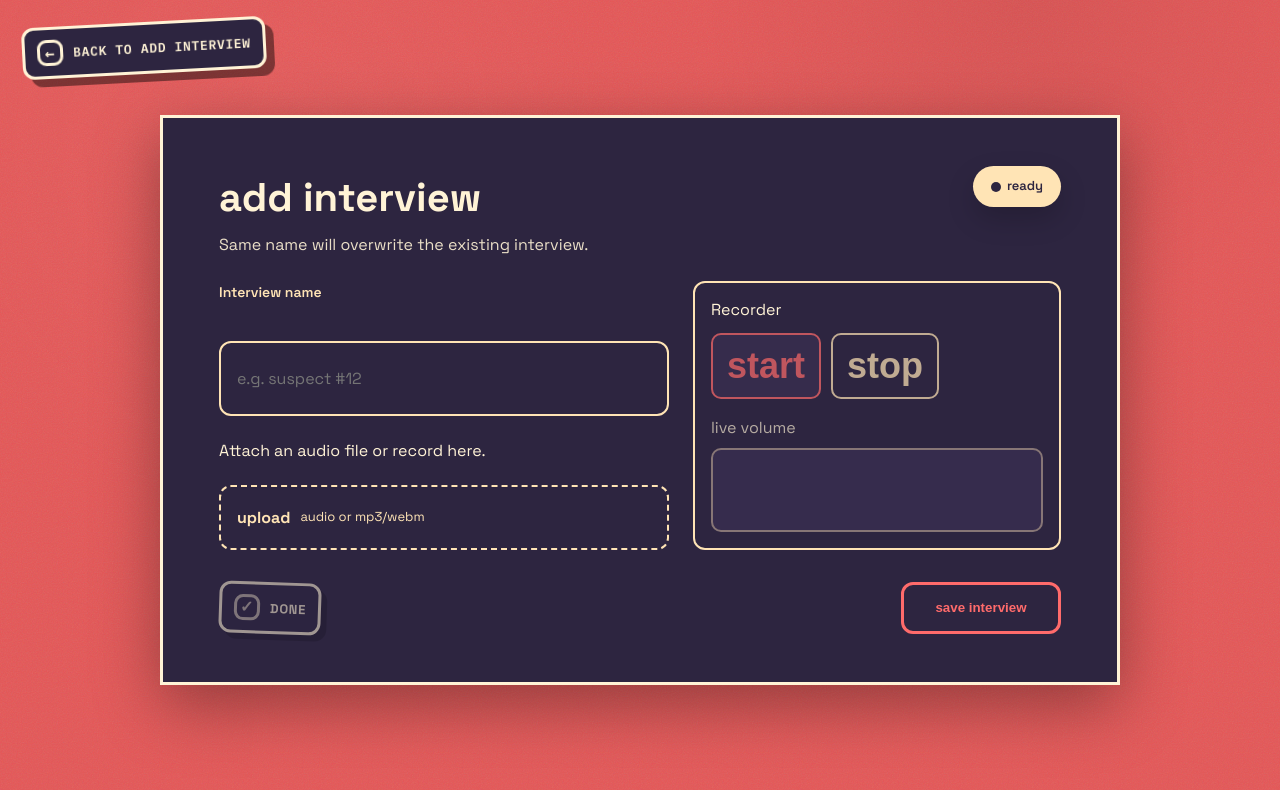
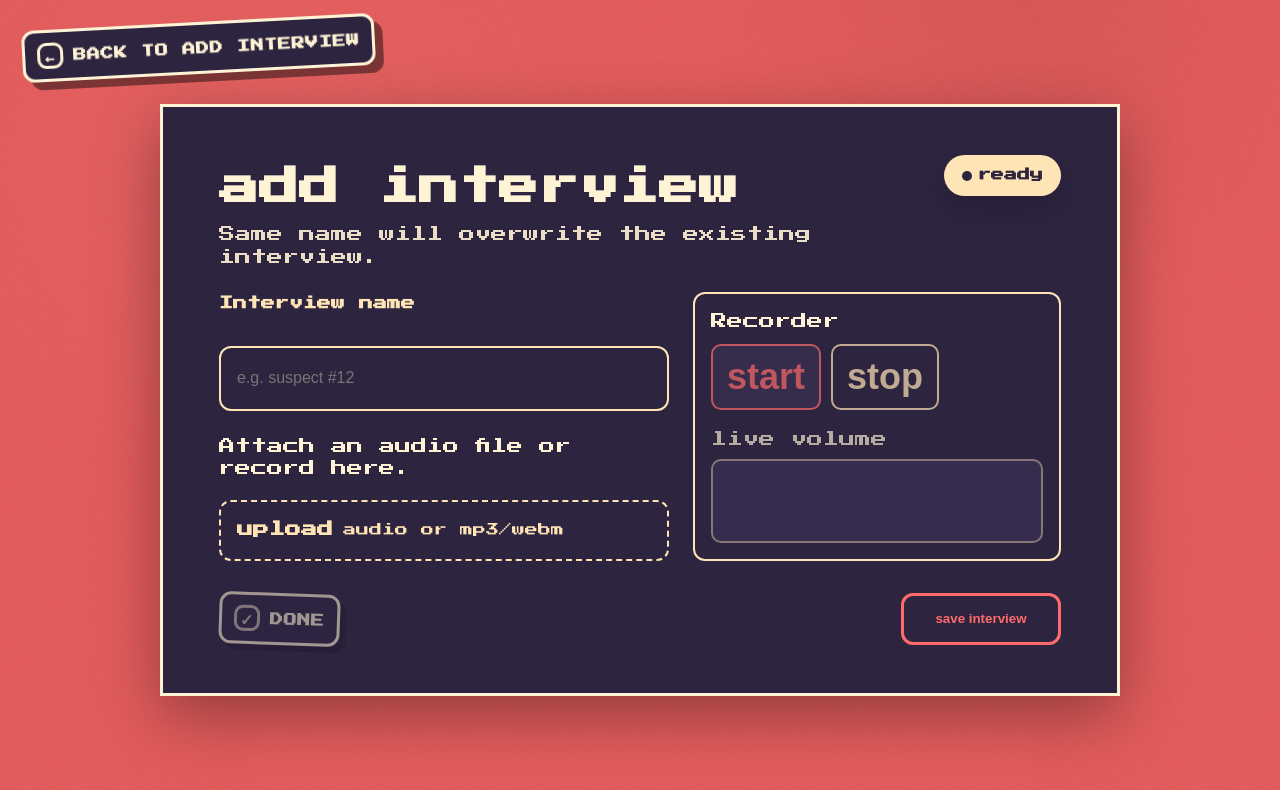
Before and after one commit to MauroDruwel/Murder-At-Midnight, a React (Vite) app in the folder frontend/: page /add-interview/new in a window 1280 px wide. Shown: the top 790 px of the page. Built offline with nearby package versions, Linux system fonts and the light colour scheme; no server answers.

Commit message:
Refactor code structure for improved readability and maintainability

```diff
--- a/frontend/index.html
+++ b/frontend/index.html
@@ -4,7 +4,7 @@
     <meta charset="UTF-8" />
     <link rel="icon" type="image/svg+xml" href="/logo.svg" />
     <meta name="viewport" content="width=device-width, initial-scale=1.0" />
-    <title>murder-at-midnight</title>
+    <title>Murder at Midnight</title>
   </head>
   <body>
     <div id="root"></div>
--- a/frontend/src/components/Terminal.jsx
+++ b/frontend/src/components/Terminal.jsx
@@ -1,5 +1,6 @@
 import { useEffect, useRef, useState } from 'react';
 import { useNavigate } from 'react-router-dom';
+import { playSound } from '../lib/sound';
 import './terminal.css';
 
 const API_BASE = import.meta.env.VITE_API_BASE ?? 'http://localhost:8000';
@@ -31,6 +32,7 @@ export default function Terminal() {
   }, [history]);
 
   const handleNavigation = (index) => {
+    playSound('/sounds/click.wav');
     const route = NAV_ROUTES[index];
     addToHistory([{ type: 'info', text: `navigating to ${NAV_ITEMS[index]}...` }]);
     window.location.href = route;
@@ -78,6 +80,7 @@ export default function Terminal() {
 
   const handleReset = async () => {
     if (resetWorking) return;
+    playSound('/sounds/click.wav');
     const proceed = window.confirm('Reset all interviews? This cannot be undone.');
     if (!proceed) return;
     setResetWorking(true);
--- a/frontend/src/components/terminal.css
+++ b/frontend/src/components/terminal.css
@@ -1,4 +1,4 @@
-@import url('https://fonts.googleapis.com/css2?family=Space+Grotesk:wght@400;600;700&family=IBM+Plex+Mono:wght@400;600&display=swap');
+@import url('https://fonts.googleapis.com/css2?family=Press+Start+2P&display=swap');
 
 .terminal-page {
   position: relative;
@@ -8,7 +8,7 @@
   justify-content: center;
   background: #f75c5c; /* Main red from screenshot */
   overflow: hidden;
-  font-family: 'Space Grotesk', 'IBM Plex Mono', ui-sans-serif;
+  font-family: 'Press Start 2P', 'IBM Plex Mono', ui-sans-serif;
   color: #fff3d6; /* Cream text */
 }
 
--- a/frontend/src/index.css
+++ b/frontend/src/index.css
@@ -1,15 +1,15 @@
-@import url('https://fonts.googleapis.com/css2?family=IBM+Plex+Mono:wght@400;600&display=swap');
+@import url('https://fonts.googleapis.com/css2?family=Press+Start+2P&display=swap');
 
 @tailwind base;
 @tailwind components;
 @tailwind utilities;
 
 :root {
-  font-family: 'IBM Plex Mono', ui-monospace, SFMono-Regular, Menlo, Monaco, Consolas, 'Liberation Mono', 'Courier New', monospace;
+  font-family: 'Press Start 2P', 'IBM Plex Mono', ui-monospace, SFMono-Regular, Menlo, Monaco, Consolas, 'Liberation Mono', 'Courier New', monospace;
   line-height: 1.6;
   font-weight: 400;
-  color: #c7f7c5;
-  background-color: #050505;
+  color: #07d900;
+  background-color: #de5c5c;
   text-rendering: optimizeLegibility;
   -webkit-font-smoothing: antialiased;
   -moz-osx-font-smoothing: grayscale;
@@ -37,7 +37,8 @@ body {
 }
 
 a {
-  color: inherit;
+  color: inher
+  it;
 }
 
 ::selection {
--- /dev/null
+++ b/frontend/src/lib/sound.js
@@ -0,0 +1,6 @@
+// Utility to play a sound effect
+export function playSound(src) {
+  const audio = new window.Audio(src);
+  audio.volume = 0.5; // Set volume as needed
+  audio.play();
+}
--- a/frontend/src/main.jsx
+++ b/frontend/src/main.jsx
@@ -19,7 +19,6 @@ root.render(
           <Route index element={<Terminal />} />
           <Route path="add-interview" element={<AddInterviewLanding />} />
           <Route path="add-interview/new" element={<AddInterview />} />
-          <Route path="interviews" element={<Interviews />} />
           <Route path="interviews/:handle" element={<InterviewDetail />} />
           <Route path="summaries" element={<Summaries />} />
         </Route>
```
Also changed, not shown: 1 other file (tests, documents, lock files or other folders).
